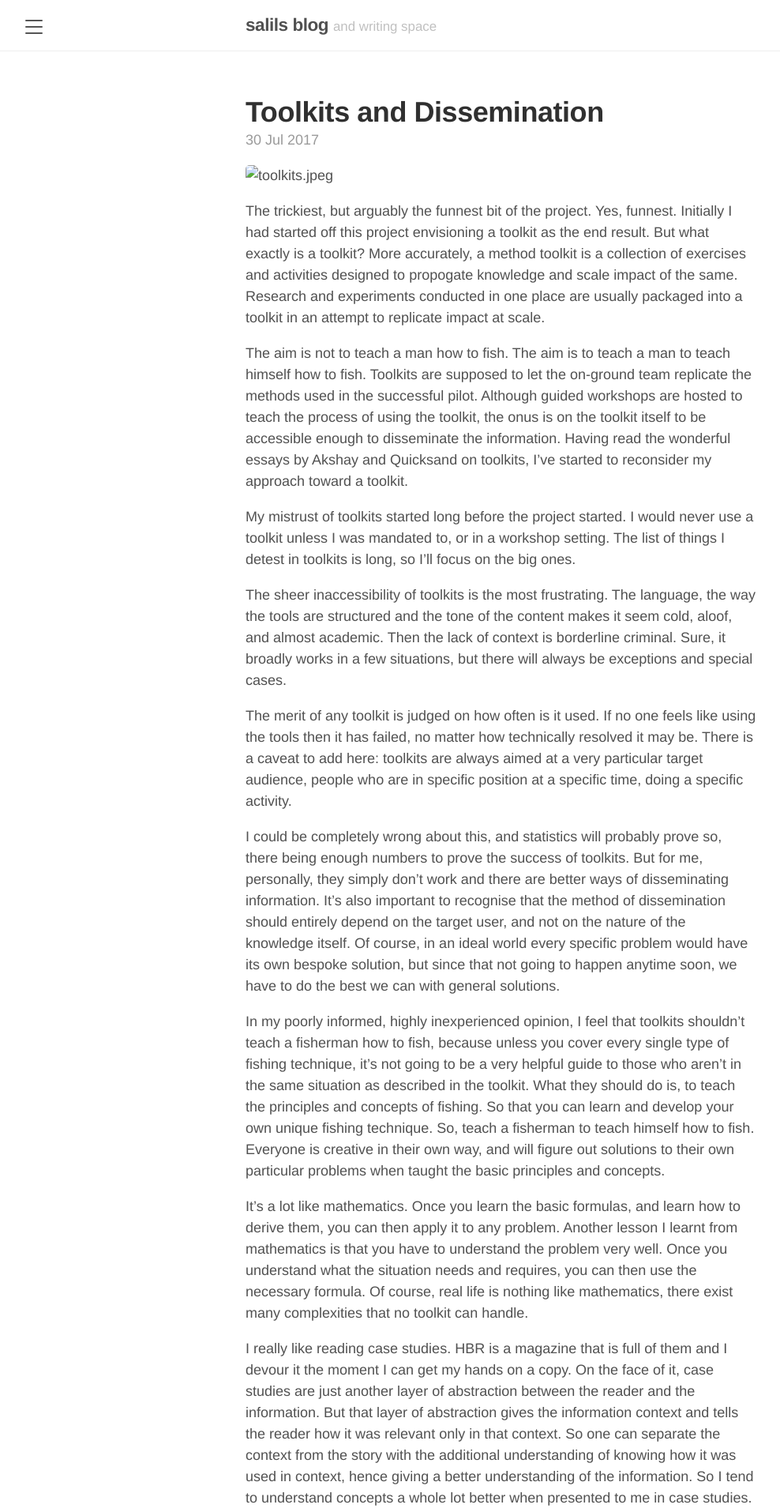
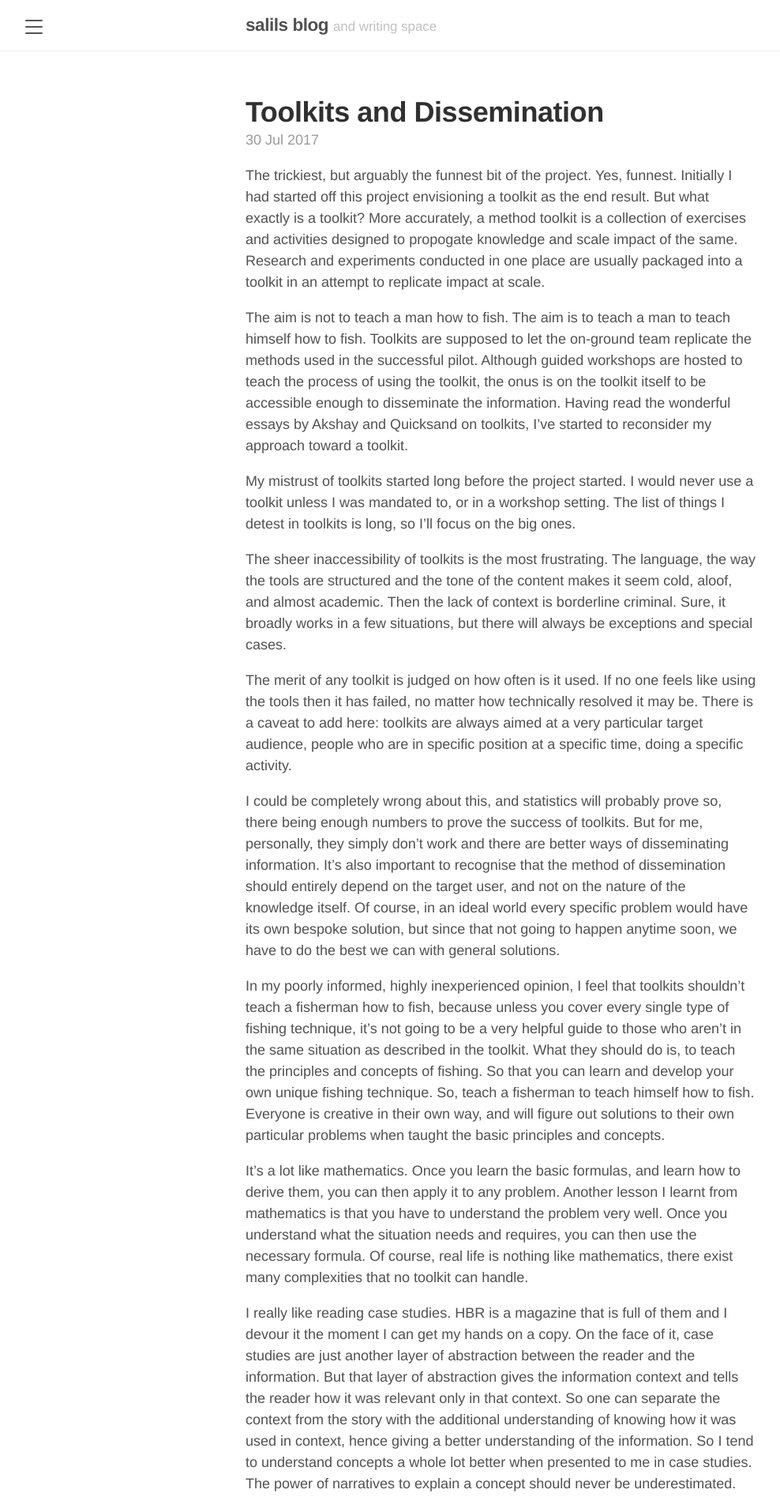
Before and after one commit to burnedsap/burnedsap.github.io, a Jekyll site: the page built from _posts/2017-07-30-toolkits-and-dissemination.markdown, in a window 1280 px wide. Shown: the top 1914 px of the page at 79% size, without its empty margins (5-993 px from the left). Built offline with Jekyll 4.4.1, drawn with Linux system fonts in a browser that asks for light colours; our own code applies the rules of GitHub Pages for plain Markdown files.

Commit message:
no image

```diff
--- a/_posts/2017-07-30-toolkits-and-dissemination.markdown
+++ b/_posts/2017-07-30-toolkits-and-dissemination.markdown
@@ -7,7 +7,6 @@ tags:
 - toolkit
 ---
 
-![toolkits.jpeg](/Users/salil/Documents/GitHub/burnedsap.github.io/media/toolkits.jpeg)
 
 The trickiest, but arguably the funnest bit of the project. Yes, funnest. Initially I had started off this project envisioning a toolkit as the end result. But what exactly is a toolkit? More accurately, a method toolkit is a collection of exercises and activities designed to propogate knowledge and scale impact of the same. Research and experiments conducted in one place are usually packaged into a toolkit in an attempt to replicate impact at scale.
 
```
Also changed, not shown: 1 other file.
